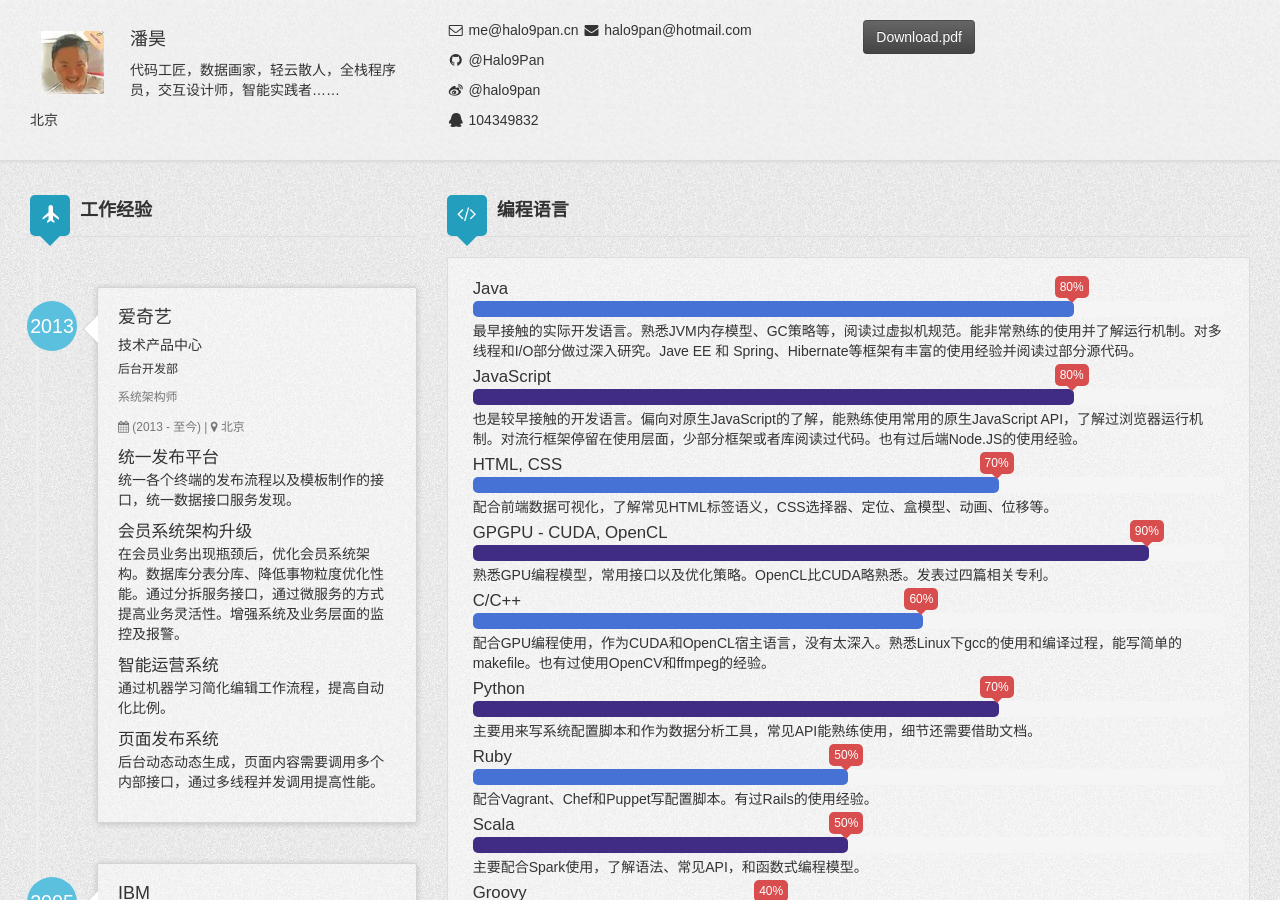
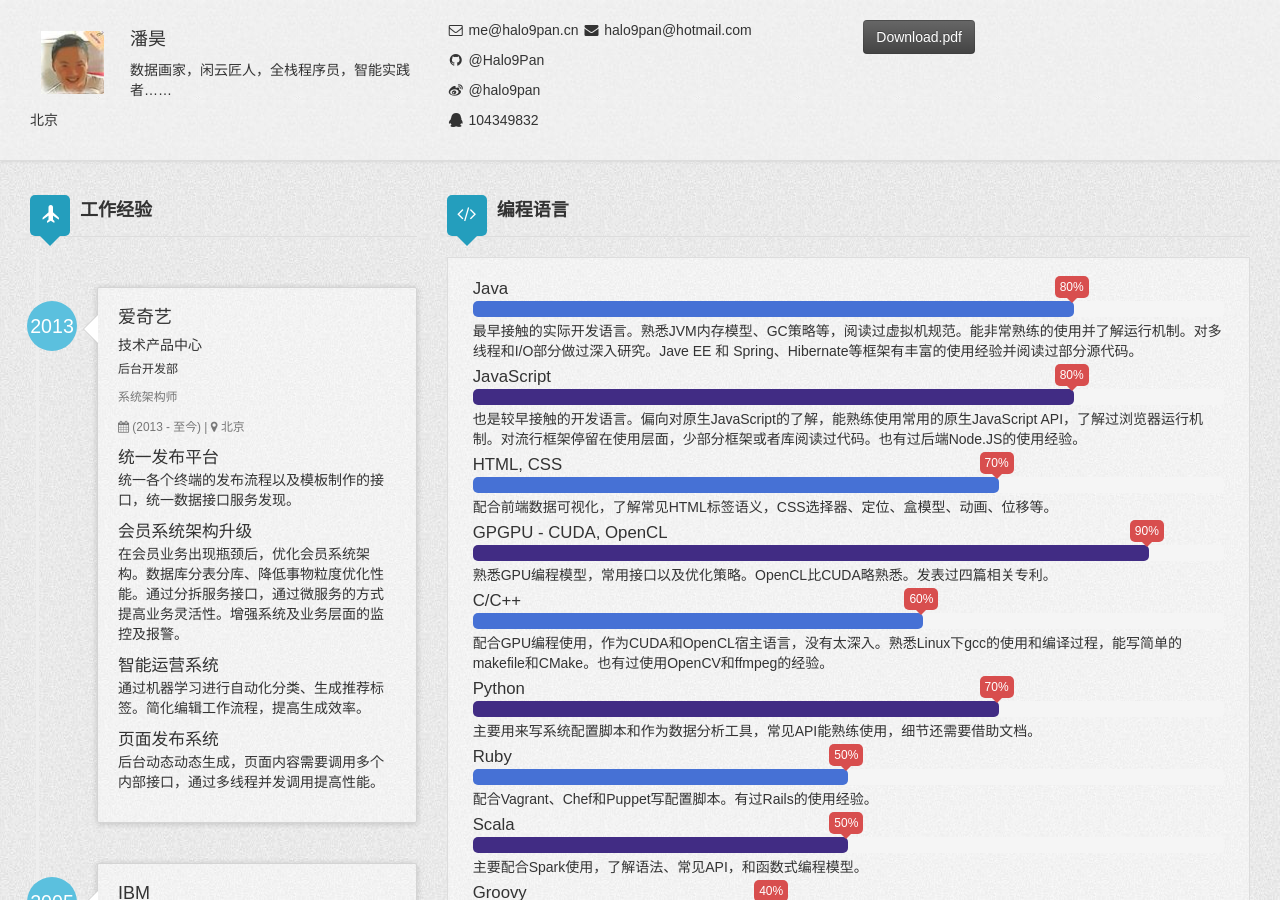
Before and after one commit to Halo9Pan/cv_zh, a Jekyll site: the page built from index.html, in a window 1280 px wide and 900 px high. Built offline with Jekyll 4.4.1, drawn with Linux system fonts in a browser that asks for light colours; comment, search, counter and statistics services are not loaded.

Commit message:
Update resume

```diff
--- a/_config.yml
+++ b/_config.yml
@@ -12,7 +12,7 @@ markdown: kramdown
 # Author settings
 author:
   name: 潘昊
-  title: 代码工匠，数据画家，轻云散人，全栈程序员，交互设计师，智能实践者……
+  title: 数据画家，闲云匠人，全栈程序员，智能实践者……
   address: 北京
   email: me@halo9pan.cn
   mail: halo9pan@hotmail.com
@@ -42,7 +42,7 @@ author:
           description: 在会员业务出现瓶颈后，优化会员系统架构。数据库分表分库、降低事物粒度优化性能。通过分拆服务接口，通过微服务的方式提高业务灵活性。增强系统及业务层面的监控及报警。
         - project3:
           name: 智能运营系统
-          description: 通过机器学习简化编辑工作流程，提高自动化比例。
+          description: 通过机器学习进行自动化分类、生成推荐标签。简化编辑工作流程，提高生成效率。
         - project4:
           name: 页面发布系统
           description: 后台动态动态生成，页面内容需要调用多个内部接口，通过多线程并发调用提高性能。
@@ -115,7 +115,7 @@ author:
     - skill5:
       name: C/C++
       percentage: 60%
-      description: 配合GPU编程使用，作为CUDA和OpenCL宿主语言，没有太深入。熟悉Linux下gcc的使用和编译过程，能写简单的makefile。也有过使用OpenCV和ffmpeg的经验。
+      description: 配合GPU编程使用，作为CUDA和OpenCL宿主语言，没有太深入。熟悉Linux下gcc的使用和编译过程，能写简单的makefile和CMake。也有过使用OpenCV和ffmpeg的经验。
     - skill6:
       name: Python
       percentage: 70%
```
Also changed, not shown: 1 other file.
